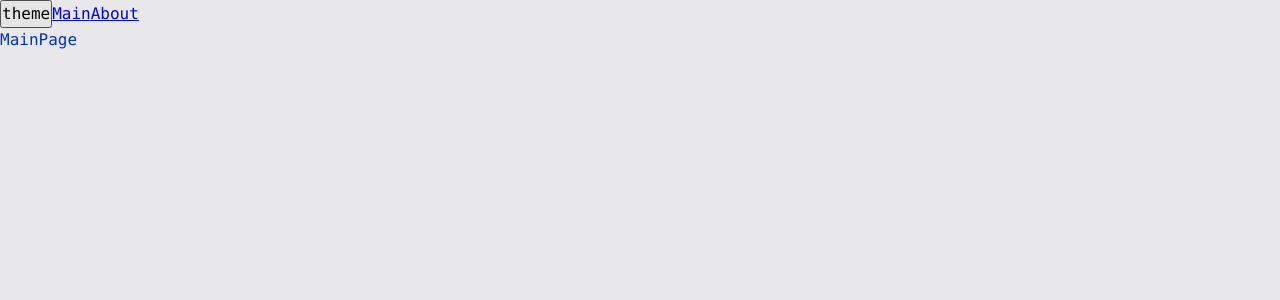
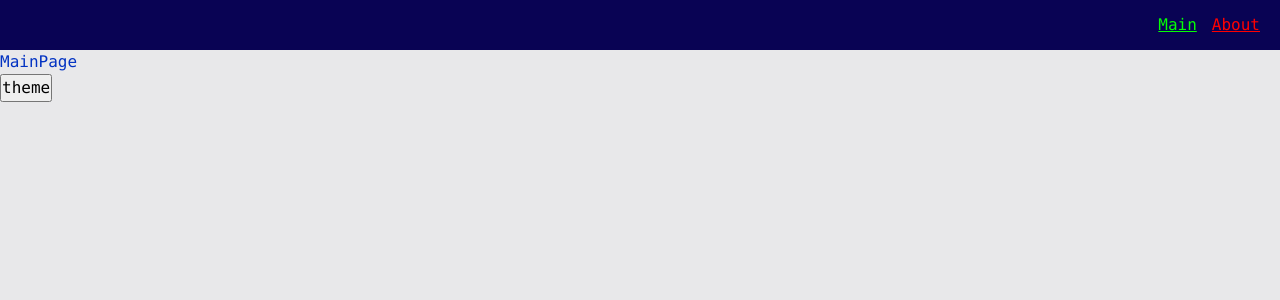
Before and after one commit to MolochkovSA/production_project, a React app: page / in a window 1280 px wide. Shown: the top 300 px of the page. Built offline with nearby package versions, Linux system fonts and the light colour scheme.

Commit message:
feat: add Navbar

```diff
--- a/src/app/App.tsx
+++ b/src/app/App.tsx
@@ -1,22 +1,18 @@
-import { Suspense } from 'react'
-import { Link, Route, Routes } from 'react-router-dom'
-import { AboutPage } from 'pages/AboutPage'
-import { MainPage } from 'pages/MainPage'
 import { classNames } from 'shared/lib'
 import { useTheme } from './providers/ThemeProvider'
+import { AppRouter } from './providers/router'
+import { Navbar } from 'widgets/Navbar'
 
 import './styles/index.scss'
-import { AppRouter } from './providers/router'
 
 export const App = () => {
   const { theme, toggleTheme } = useTheme()
 
   return (
     <div className={classNames('app', {}, [theme])}>
+      <Navbar />
+      <AppRouter />
       <button onClick={toggleTheme}>theme</button>
-      <Link to="/">Main</Link>
-      <Link to="/about">About</Link>
-      <AppRouter />
     </div>
   )
 }
--- a/src/app/styles/themes/dark.scss
+++ b/src/app/styles/themes/dark.scss
@@ -1,6 +1,9 @@
 .app.dark {
   --bg-color: #090354;
+  --inverted-bg-color: #e8e8ea;
 
   --primary-color: #049604;
   --secondary-color: #04ff04;
+  --inverted-primary-color: #0232c2;
+  --inverted-secondary-color: #3b6bd1;
 }
--- a/src/app/styles/themes/normal.scss
+++ b/src/app/styles/themes/normal.scss
@@ -1,6 +1,9 @@
 .app.light {
   --bg-color: #e8e8ea;
+  --inverted-bg-color: #090354;
 
   --primary-color: #0232c2;
-  --secondary-color: #0449e0;
+  --secondary-color: #3b6bd1;
+  --inverted-primary-color: #049604;
+  --inverted-secondary-color: #04ff04;
 }
--- a/src/app/styles/variables/global.scss
+++ b/src/app/styles/variables/global.scss
@@ -8,4 +8,7 @@
   --font-size-l: 24px;
   --font-line-l: 32px;
   --font-l: var(--font-size-l) / var(--font-line-l) var(--font-family-main);
+
+  // Sizes
+  --navbar-height: 50px;
 }
--- a/src/shared/lib/classNames/classNames.ts
+++ b/src/shared/lib/classNames/classNames.ts
@@ -1,9 +1,13 @@
 type Mods = Record<string, string | boolean>
 
-export function classNames(cls: string, mods: Mods, additional: string[]): string {
+export function classNames(
+  cls: string,
+  mods: Mods = {},
+  additional: string[] = []
+): string {
   return [
     cls,
-    ...additional,
+    ...additional.filter(Boolean),
     ...Object.entries(mods)
       .filter(([className, value]) => Boolean(value))
       .map(([className, value]) => className),
--- /dev/null
+++ b/src/shared/ui/AppLink/AppLink.module.scss
@@ -0,0 +1,15 @@
+.link {
+  color: var(--primary-color);
+}
+
+.primary {
+  color: var(--primary-color);
+}
+
+.secondary {
+  color: var(--inverted-secondary-color);
+}
+
+.red {
+  color: red;
+}
--- /dev/null
+++ b/src/shared/ui/AppLink/AppLink.tsx
@@ -0,0 +1,30 @@
+import React, { ReactNode } from 'react'
+import { Link, LinkProps } from 'react-router-dom'
+import { classNames } from 'shared/lib'
+
+import * as style from './AppLink.module.scss'
+
+export enum AppLinkTheme {
+  PRIMARY = 'primary',
+  SECONDARY = 'secondary',
+  RED = 'red',
+}
+
+export interface AppLinkProps extends LinkProps {
+  children: ReactNode
+  className?: string
+  theme?: AppLinkTheme
+}
+
+export const AppLink: React.FC<AppLinkProps> = ({
+  className,
+  children,
+  theme = AppLinkTheme.PRIMARY,
+  ...props
+}) => {
+  return (
+    <Link className={classNames(style.link, {}, [className, style[theme]])} {...props}>
+      {children}
+    </Link>
+  )
+}
--- /dev/null
+++ b/src/widgets/Navbar/index.ts
@@ -0,0 +1 @@
+export { Navbar } from './ui/Navbar'
--- /dev/null
+++ b/src/widgets/Navbar/ui/Navbar.module.scss
@@ -0,0 +1,15 @@
+.navbar {
+  width: 100%;
+  height: var(--navbar-height);
+  background: var(--inverted-bg-color);
+  display: flex;
+  align-items: center;
+  padding: 20px;
+}
+
+.links {
+  margin-left: auto;
+  & a:first-child {
+    margin-right: 15px;
+  }
+}
--- /dev/null
+++ b/src/widgets/Navbar/ui/Navbar.tsx
@@ -0,0 +1,24 @@
+import React from 'react'
+import { classNames } from 'shared/lib'
+
+import * as style from './Navbar.module.scss'
+import { AppLink, AppLinkTheme } from 'shared/ui/AppLink/AppLink'
+
+interface NavbarProps {
+  className?: string
+}
+
+export const Navbar: React.FC<NavbarProps> = ({ className }) => {
+  return (
+    <div className={classNames(style.navbar, {}, [className])}>
+      <div className={style.links}>
+        <AppLink to="/" theme={AppLinkTheme.SECONDARY}>
+          Main
+        </AppLink>
+        <AppLink to="/about" theme={AppLinkTheme.RED}>
+          About
+        </AppLink>
+      </div>
+    </div>
+  )
+}
```
